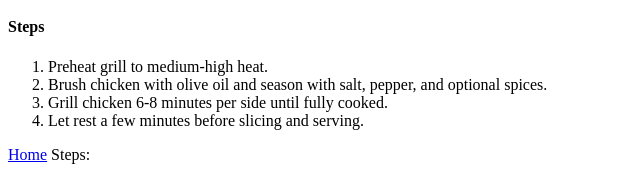
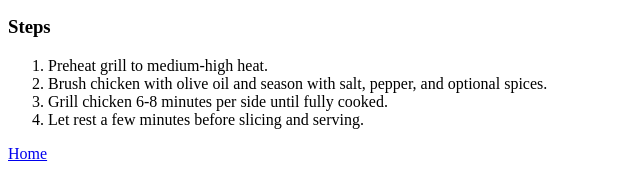
Before and after one commit to buggy-bingo/odin-recipes, a plain HTML site: page recipes/chicken.html in a window 1280 px wide. Shown: the part 1686-1855 px from the top of the page, 0-640 px from the left. Drawn offline with Linux system fonts and the light colour scheme.

Commit message:
Fix steps heading
Mismatch between ingredinets (h3) and steps (h4)
was bad so now they are both h3

```diff
--- a/recipes/chicken.html
+++ b/recipes/chicken.html
@@ -19,7 +19,7 @@
             <li>Pepper</li>
             <li>Optional: garlic powder or herbs</li>
         </ul>
-        <h4>Steps</h4>
+        <h3>Steps</h4>
         <ol>
             <li>Preheat grill to medium-high heat.</li>
             <li>Brush chicken with olive oil and season with salt, pepper, and optional spices.</li>
@@ -29,12 +29,3 @@
         <a href="../index.html">Home</a>
     </body>
 </html>
-
-
-
-
-
-
-
-
-Steps:
```
Also changed, not shown: recipes/salmon.html (+1 -1 lines), recipes/vacio.html (+1 -1 lines).
